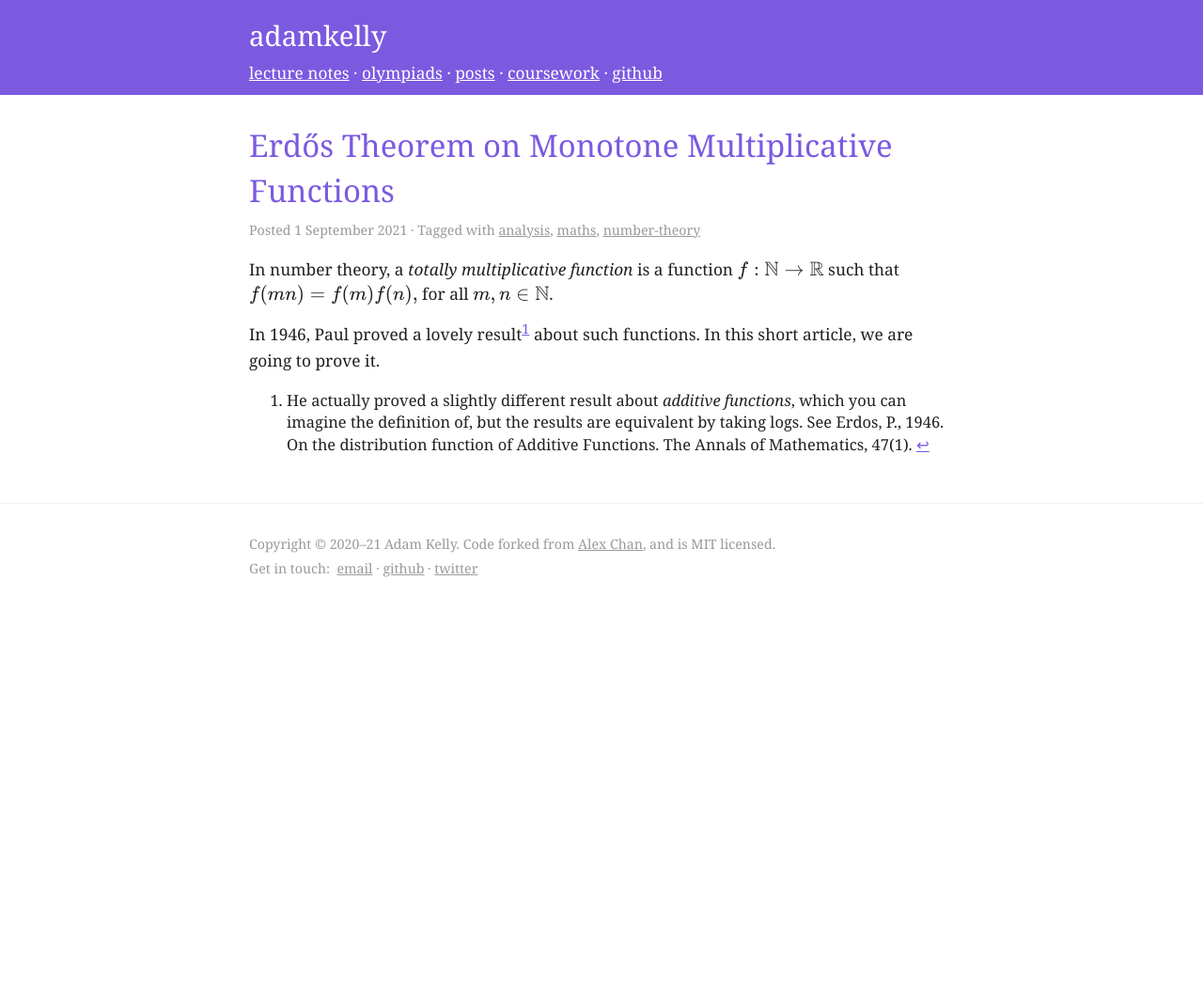
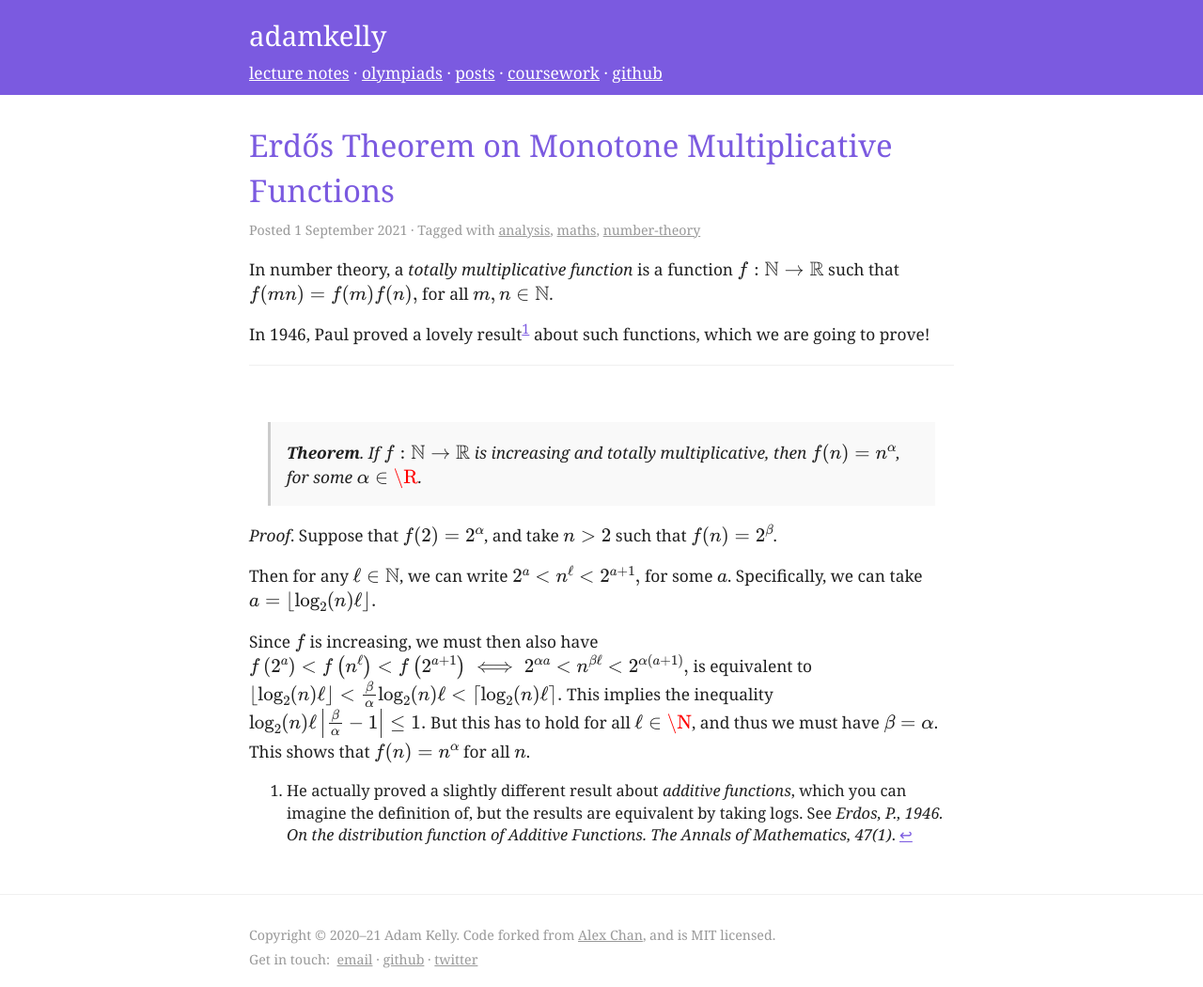
Before and after one commit to ak2316-cam/website, a Jekyll site: the page built from src/_posts/2021/2021-09-02-erdos-monotone-multiplicative.md, in a window 1280 px wide. Shown: the whole page at 94% size. Built offline with Jekyll 4.4.1, drawn with Linux system fonts in a browser that asks for light colours; before the commit the page ends 900 px from its top, so only the background shows below that.

Commit message:
Finish writing the proof

```diff
--- a/src/_posts/2021/2021-09-02-erdos-monotone-multiplicative.md
+++ b/src/_posts/2021/2021-09-02-erdos-monotone-multiplicative.md
@@ -14,9 +14,42 @@ $$
 $$
 for all $m, n \in \mathbb{N}$.
 
-In 1946, Paul proved a lovely result[^1] about such functions. In this short article, we are going to prove it.
+In 1946, Paul proved a lovely result[^1] about such functions, which we are going to prove!
 
-[^1]: He actually proved a slightly different result about *additive functions*, which you can imagine the definition of, but the results are equivalent by taking logs. See Erdos, P., 1946. On the distribution function of Additive Functions. The Annals of Mathematics, 47(1).
+---
+
+<br>
+
+> **Theorem**. If $f: \mathbb{N} \rightarrow \mathbb{R}$ is increasing and totally multiplicative, then $f(n) = n^{\alpha}$, for some $\alpha \in \R$.
+
+*Proof*. Suppose that $f(2) = 2^{\alpha}$, and take $n > 2$ such that $f(n) = 2^{\beta}$.
+
+Then for any $\ell \in \mathbb{N}$, we can write
+$$
+2^a < n^{\ell} < 2^{a + 1},
+$$
+for some $a$. Specifically, we can take
+$$
+a = \lfloor \log_2(n) \ell \rfloor.
+$$
+
+Since $f$ is increasing, we must then also have
+$$
+f\left(2^a\right) < f\left(n^\ell\right) < f\left(2^{a+1}\right) \iff 2^{\alpha a} < n^{\beta \ell} < 2^{\alpha(a + 1)},
+$$
+is equivalent to
+$$
+\lfloor \log_2(n) \ell\rfloor < \frac{\beta}{\alpha} \log_2(n) \ell < \lceil \log_2(n) \ell\rceil.
+$$
+This implies the inequality
+$$
+\log_2(n) \ell \left|\frac{\beta}{\alpha} - 1\right| \leq 1.
+$$
+But this has to hold for all $\ell \in \N$, and thus we must have $\beta = \alpha$. This shows that $f(n) = n^{\alpha}$ for all $n$.
+
+
+
+[^1]: He actually proved a slightly different result about *additive functions*, which you can imagine the definition of, but the results are equivalent by taking logs. See *Erdos, P., 1946. On the distribution function of Additive Functions. The Annals of Mathematics, 47(1)*.
 
 
 <!--
```
